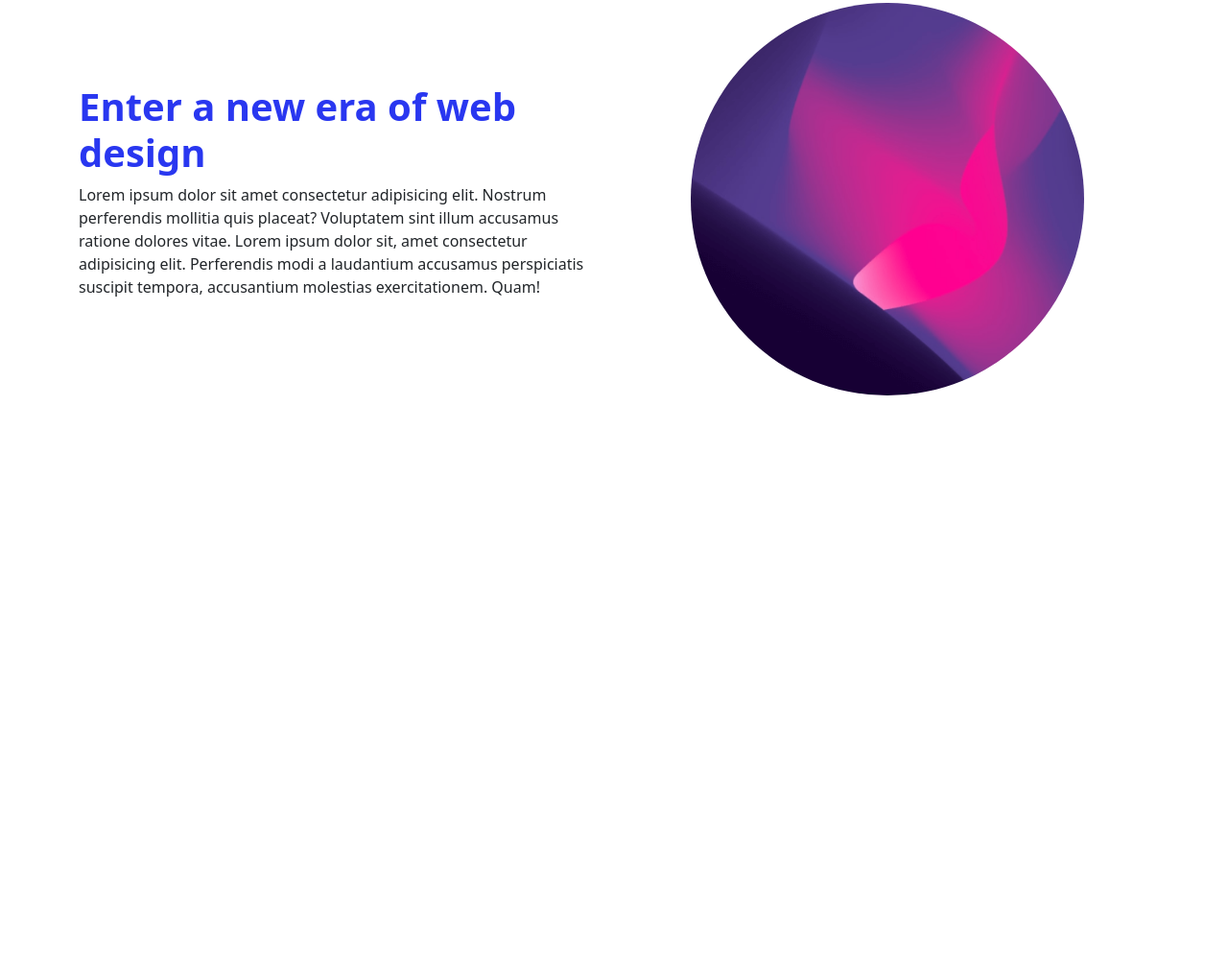
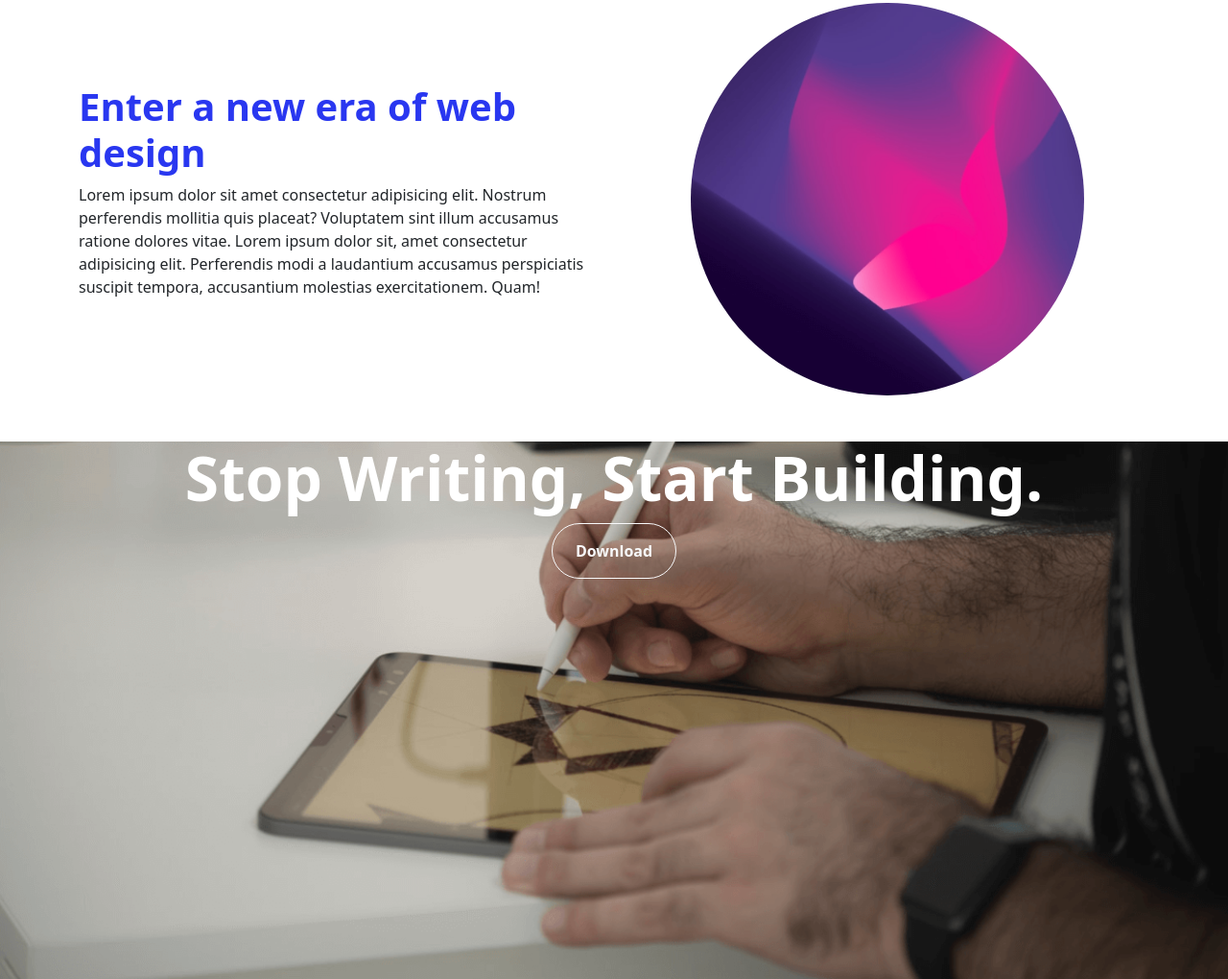
Before and after one commit to AtikAkbar/landing-page, a plain HTML site: page index.html in a window 1280 px wide. Shown: the part 1623-2643 px from the top of the page at 96% size. Before the commit the page ends 2083 px from the top, so only its background shows below. Drawn offline with nearby package versions, Linux system fonts and the light colour scheme.

Commit message:
download section bg-img done

```diff
--- a/index.html
+++ b/index.html
@@ -158,7 +158,12 @@
         <!-- new era section end -->
         <!-- download section start -->
         <section>
-
+            <div class="border-0 bg-img">
+                <div class="container d-flex flex-column text-white align-items-center justify-content-center">
+                    <h1 class="display-3 fw-bold">Stop Writing, Start Building.</h1>
+                    <a class="btn btn-outline-light fw-semibold rounded-pill px-4 py-3 " href="#" role="button">Download</a>
+                </div>
+            </div>
         </section>
         <!-- download section end -->
     </main>
--- a/style.css
+++ b/style.css
@@ -4,3 +4,11 @@
 .btn-gradient{
     background-image: linear-gradient(90deg, #2937f0, #9f1ae2);
 }
+.bg-img{
+    background-image: url(img/background.png);
+    background-position: center;
+    background-repeat: no-repeat;
+    background-size: cover;
+    background-blend-mode: overlay;
+    height: 70vh;
+}
```
